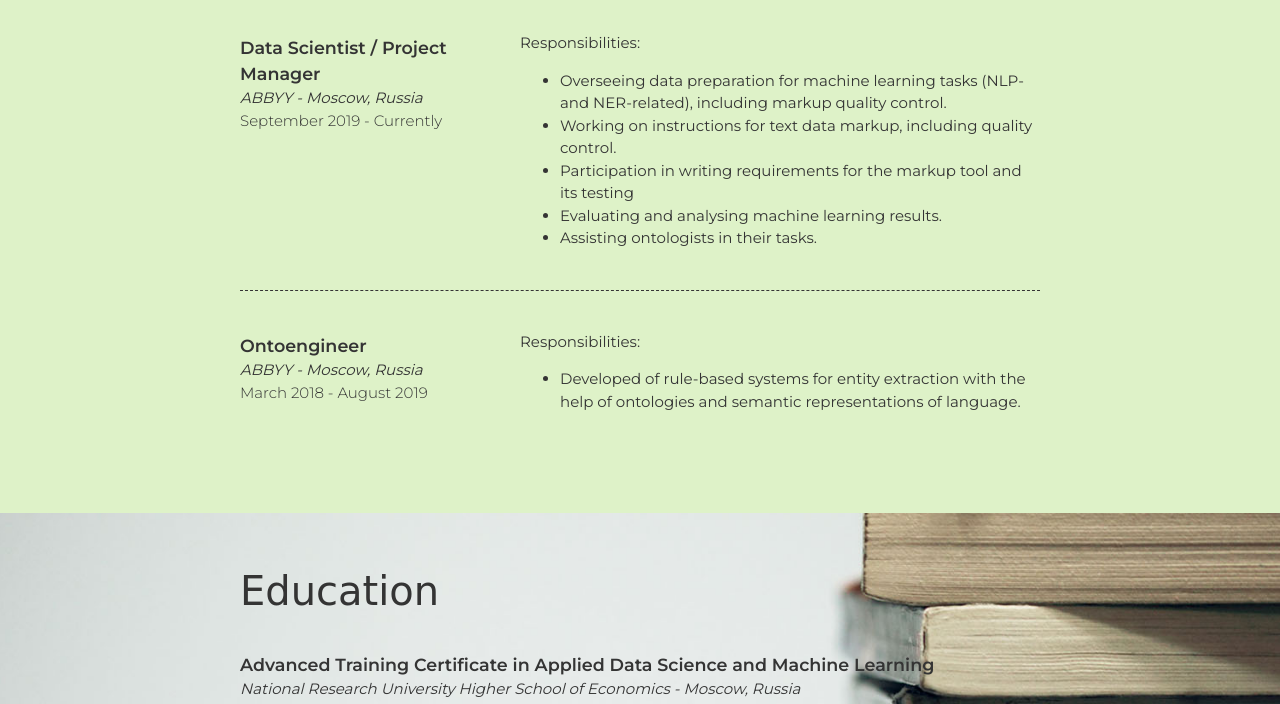
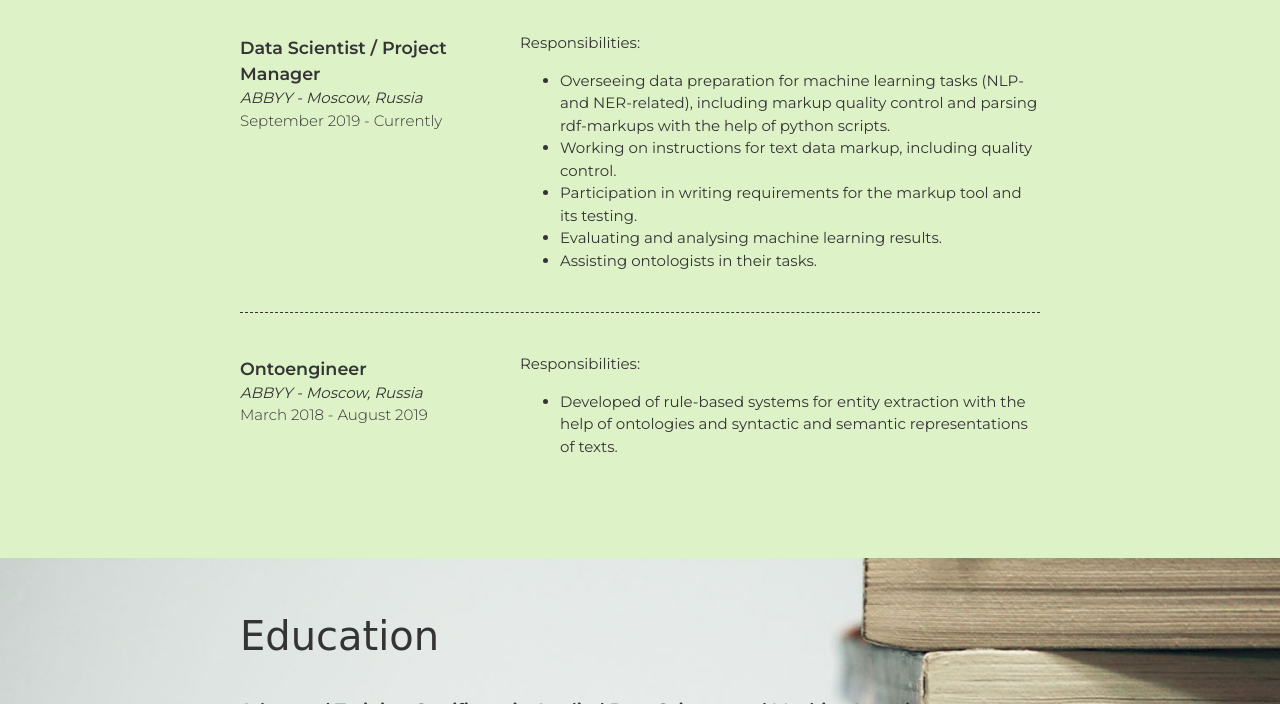
Before and after one commit to MariaNguen/MariaNguen.github.io, a plain HTML site: page index.html in a window 1280 px wide. Shown: the part 396-1100 px from the top of the page. Drawn offline with Linux system fonts and the light colour scheme; a web font is replaced by a local one.

Commit message:
Update index.html
fixed typos

```diff
--- a/index.html
+++ b/index.html
@@ -33,9 +33,9 @@
             <div class="job-summary">
               <p>Responsibilities:</p>
               <ul>
-                <li>Overseeing data preparation for machine learning tasks (NLP- and NER-related), including markup quality control.</li>
+                <li>Overseeing data preparation for machine learning tasks (NLP- and NER-related), including markup quality control and parsing rdf-markups with the help of python scripts.</li>
                 <li>Working on instructions for text data markup, including quality control.</li>
-                <li>Participation in writing requirements for the markup tool and its testing</li>
+                <li>Participation in writing requirements for the markup tool and its testing.</li>
                 <li>Evaluating and analysing machine learning results.</li>
                 <li>Assisting ontologists in their tasks.</li>
               </ul>
@@ -51,7 +51,7 @@
             <div class="job-summary">
               <p>Responsibilities:</p>
               <ul>
-                <li>Developed of rule-based systems for entity extraction with the help of ontologies and semantic representations of language.</li>
+                <li>Developed of rule-based systems for entity extraction with the help of ontologies and syntactic and semantic representations of texts.</li>
               </ul>
             </div>
           </section>
```
